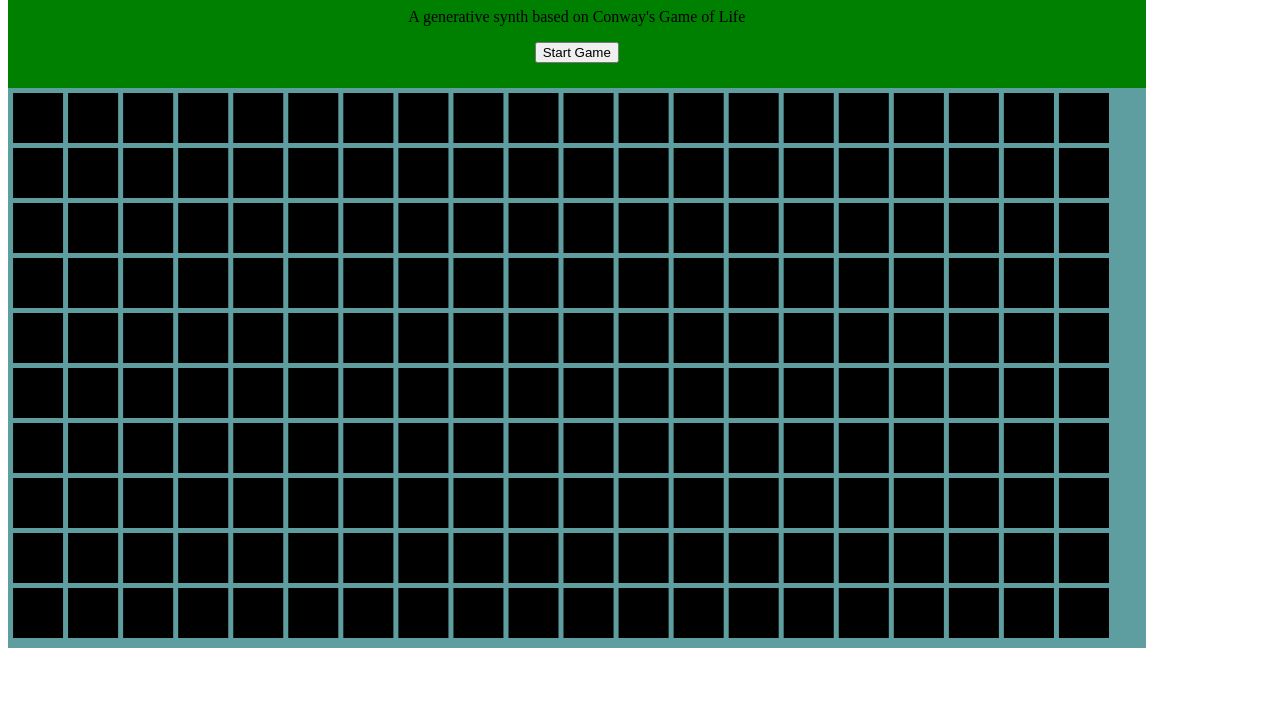
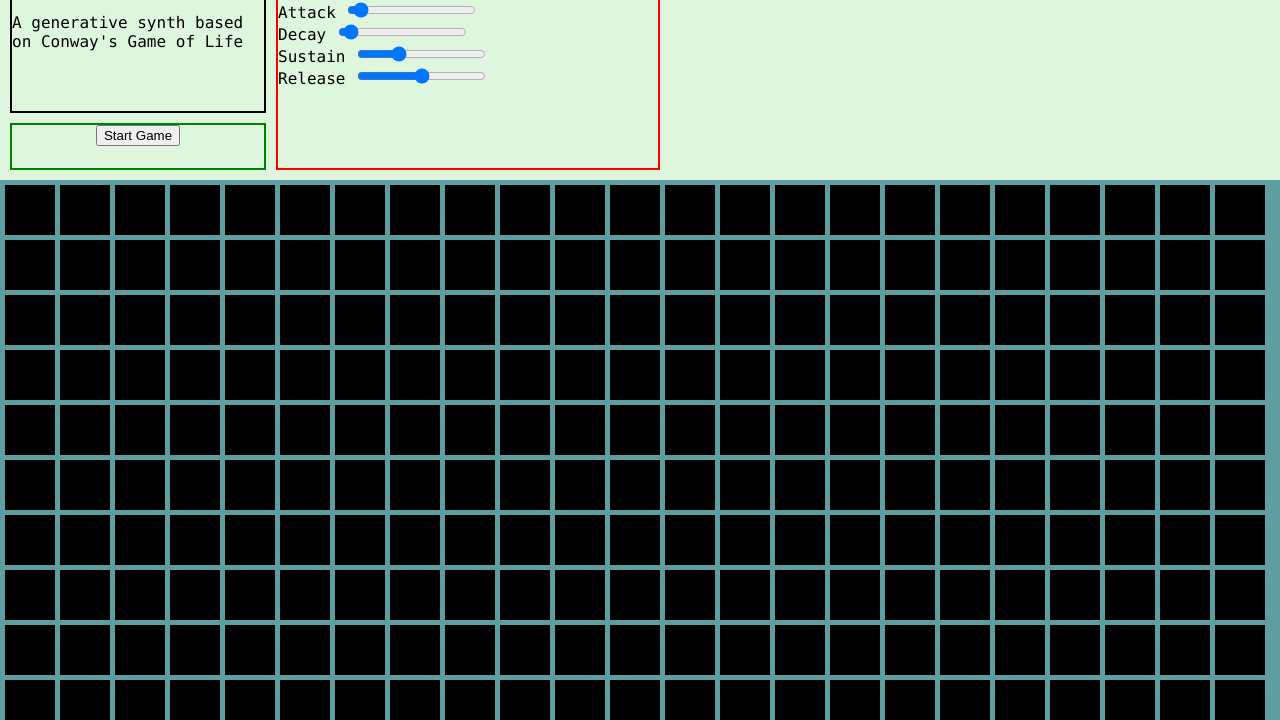
Before and after one commit to loparcog/conway-synth, a plain HTML site: page client/index.html in a window 1280 px wide. Shown: the part 80-800 px from the top of the page. Drawn offline with nearby package versions, Linux system fonts and the light colour scheme.

Commit message:
Added envelope controls

```diff
--- a/client/index.html
+++ b/client/index.html
@@ -1,5 +1,7 @@
 <!DOCTYPE html>
 <html>
+
+    <meta charset="UTF-8">
 
     <head>
         <title> Conway Synth </title>
@@ -7,15 +9,34 @@
     </head>
 
     <body>
-        <div id="header">
-            <h1>Conway Synth</h1>
-            <p>A generative synth based on Conway's Game of Life</p>
-            <!-- Synth Controls -->
-            <button id="btnRun">Start Game</button>
-
+        <div id="headerGrid">
+            <div id="headerText">
+                <h1>Conway Synth</h1>
+                <p>A generative synth based on Conway's Game of Life</p>
+            </div>
+            <!-- Start Area -->
+            <div id="headerStrt">
+                <button id="btnRun">Start Game</button>
+            </div>
+            <!-- Envelope Control -->
+            <div id="headerEnv">
+                <h2>Envelope</h2>
+                <label for="attack">Attack</label>
+                <input type="range" id="selAtk" name="attack"
+                min="0" max="20" value="1" autocomplete="off"> <br/>
+                <label for="decay">Decay</label>
+                <input type="range" id="selDec" name="decay"
+                min="0" max="20" value="1" autocomplete="off"> <br/>
+                <label for="sustain">Sustain</label>
+                <input type="range" id="selSus" name="sustain"
+                min="0" max="10" value="3" autocomplete="off"> <br/>
+                <label for="release">Release</label>
+                <input type="range" id="selRel" name="release"
+                min="0" max="20" value="10" autocomplete="off"> <br/>
+            </div>
 
         </div>
-        <div id="cvsContainer">
+        <div id="gameDiv">
             <canvas id="gameCanvas"></canvas>
         </div>
     </body>
--- a/client/js/client.js
+++ b/client/js/client.js
@@ -7,6 +7,10 @@ const canvas = document.getElementById('gameCanvas');
 const ctx = canvas.getContext('2d');
 const dpi = window.devicePixelRatio;
 const btnRun = document.getElementById('btnRun');
+const selAtk = document.getElementById('selAtk');
+const selDec = document.getElementById('selDec');
+const selSus = document.getElementById('selSus');
+const selRel = document.getElementById('selRel');
 
 // Perform a DPI fix for drawing
 function DPIFix() {
@@ -29,6 +33,7 @@ DPIFix();
     Metavars
 */
 
+// Grid Display
 let grid; // Render grid
 let gridBase; // Starting array for grid before game
 let gridTog; // Which grid cells are toggled
@@ -38,11 +43,14 @@ let cellspc = 5; // Space of cells
 let gridwidth = Math.floor(canvas.width / (cellsize + cellspc)); // # of columns
 let gridheight = Math.floor(canvas.height / (cellsize + cellspc));; // # of rows
 let cellcolor = ['black', 'white']
+// Game toggle
 let gameOn = false;
+// Music controls
+let atk = 0
+let dec = 0
+let sus = 0.5
+let rel = 0.2
 let chord = [];
-// Simulate zoom and moving effects
-let canvasX = 0;
-let canvasY = 0;
 
 /*
     Tone Code
@@ -50,6 +58,7 @@ let canvasY = 0;
 
 // Set up a synth
 const synth = new Tone.PolySynth().toDestination();
+console.log(synth.get())
 
 /*
     Header Code
@@ -70,6 +79,40 @@ btnRun.onclick = function(){
         // Reinitialize base game state
     }
 }
+
+// Update envelope values whenever changed
+selAtk.addEventListener('input', function (e) {
+    synth.set({
+        envelope: {
+            attack: e.target.value/10
+        }
+    });
+});
+
+selDec.addEventListener('input', function (e) {
+    synth.set({
+        envelope: {
+            decay: e.target.value/10
+        }
+    });
+});
+
+selSus.addEventListener('input', function (e) {
+    synth.set({
+        envelope: {
+            sustain: e.target.value/10
+        }
+    });
+});
+
+selRel.addEventListener('input', function (e) {
+    synth.set({
+        envelope: {
+            // Make sure value is NEVER 0, makes clicky noise
+            release: e.target.value/10 + 0.01
+        }
+    });
+});
 
 /*
     Canvas Code
--- a/client/main.css
+++ b/client/main.css
@@ -1,9 +1,44 @@
-#header{
-    height: 20vh;
-    width: 90%;
-    background-color: green;
-    display:inline-block;
+html, body {
+    font-family: "Monaco", monospace;
+    margin: 0;
+    height: 100%;
+    overflow: hidden;
+    background-color: rgb(222, 245, 222);
+}
+
+#headerGrid{
+    height: 30vh;
+    width: 100%;
+    display:grid;
+    grid-template-areas:
+    'header env mod'
+    'header env mod'
+    'strt env mod';
+    grid-template-columns: 20% 30% 30%;
+    grid-gap: 10px;
+    padding: 10px;
+}
+
+#headerText{
+    grid-area: header;
+    border-style: solid;
+    border-color: black;
+    border-width: 2px;
+}
+
+#headerStrt{
+    grid-area: strt;
     text-align: center;
+    border-style: solid;
+    border-color: green;
+    border-width: 2px;
+}
+
+#headerEnv{
+    grid-area: env;
+    border-style: solid;
+    border-color: red;
+    border-width: 2px;
 }
 
 #gameCanvas{
@@ -12,9 +47,8 @@
     background-color: cadetblue;
 }
 
-#cvsContainer{
+#gameDiv{
     height: 70vh;
-    width: 90%;
-    background-color: red;
+    width: 100%;
     display:inline-block;
 }
```
Also changed, not shown: README.md.
